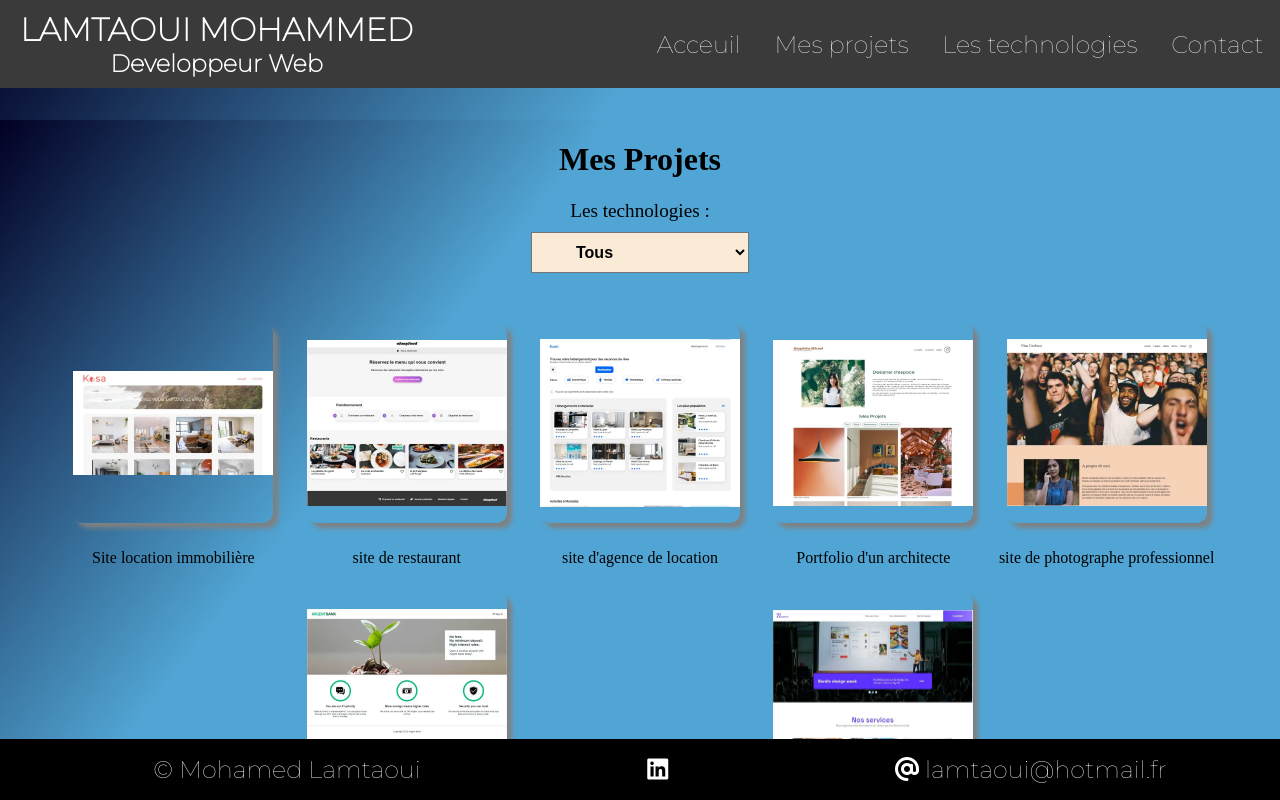
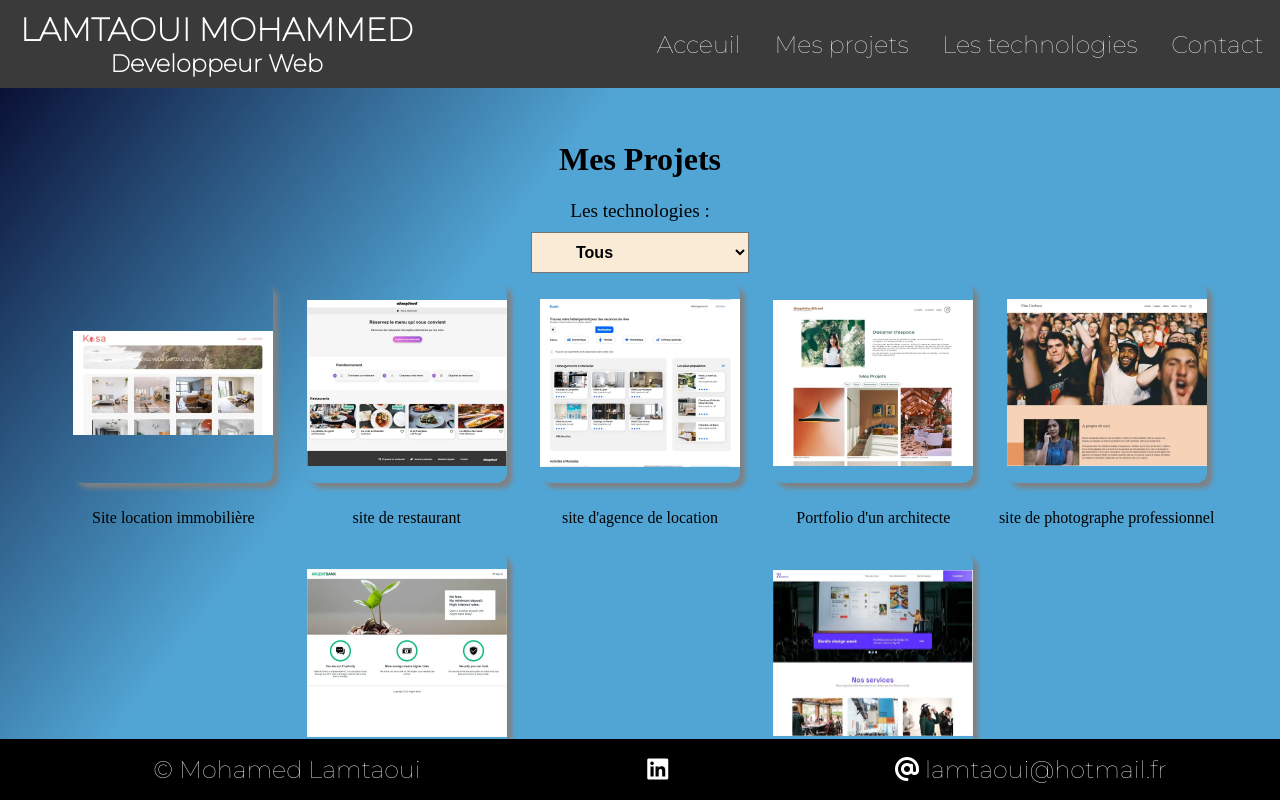
Before and after one commit to lamOpenclassroom/portfolio, a React (Create React App) app: page /project in a window 1280 px wide. Shown: the top 800 px of the page. Built offline with nearby package versions, Linux system fonts and the light colour scheme.

Commit message:
resolution font background

```diff
--- a/src/assets/style/App.scss
+++ b/src/assets/style/App.scss
@@ -1,8 +1,12 @@
-html,body{
+html{
+    body{
         margin: 0;
         padding: 0;
         background: rgb(2,0,36);
         background: linear-gradient(128deg, rgba(2,0,36,1) 0%, rgba(81,165,212,1) 33%);
+        @media(max-width:540px){
+            height: 0%;
+        }
         a{
             text-decoration:none;
             color: #000;
@@ -29,3 +33,4 @@ html,body{
             }
         }
     }
+}
--- a/src/assets/style/detail.scss
+++ b/src/assets/style/detail.scss
@@ -12,7 +12,7 @@
             justify-content: space-around;
         }
         @media (max-width:1235px){
-            margin: 50px 50px 200px 50px;
+            margin: 100px 50px 200px 50px;
         }
         @media (max-width:740px){
             margin: 120px 50px 200px 50px;
--- a/src/assets/style/project.scss
+++ b/src/assets/style/project.scss
@@ -2,7 +2,11 @@
     display: flex;
     flex-direction: column;
     align-items: center;
-    margin: 120px 50px 200px 50px;
+    padding: 120px 50px 120px;
+    height: 100vh;
+    @media(max-width:540px){
+        padding: 120px 50px 1500px;
+    }
     label{
         margin-bottom: 10px;
     }
@@ -11,7 +15,6 @@
         cursor: pointer;
     }
     select{
-        margin-bottom: 40px;
         padding: 10px 40px;
         background-color: antiquewhite;
     }
--- a/src/assets/style/techno.scss
+++ b/src/assets/style/techno.scss
@@ -1,5 +1,5 @@
 .page-techno{
-    margin: 120px 0;
+    padding: 140px 0;
     h1{
         text-align: center;
     }
```
Lines whose indentation alone changed are shown as unchanged.
